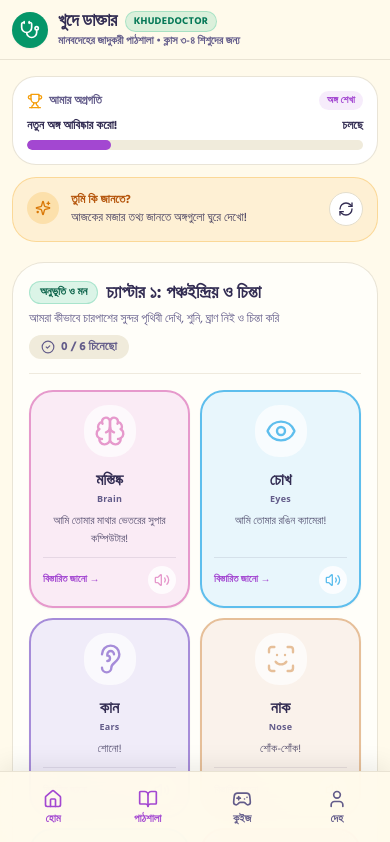
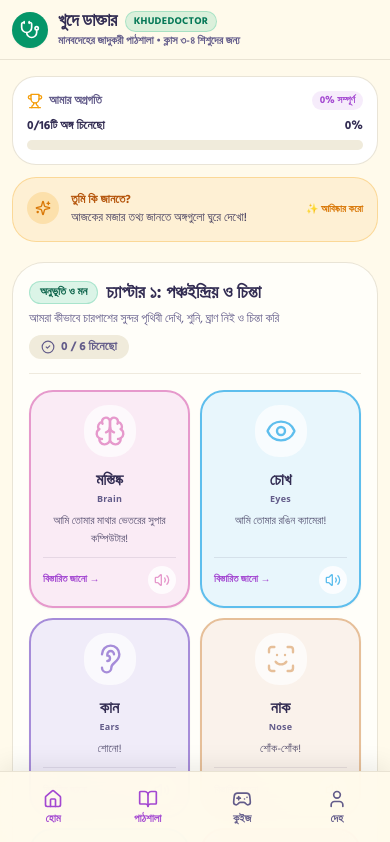
Before and after one commit to tomahmed420/KhudeDoctor-, a React (Vite) app: page / in a window 390 px wide. Shown: the top 842 px of the page. Built offline with nearby package versions, Linux system fonts and the light colour scheme; the HTML template or start-up script is replaced by a standard one.

Commit message:
fix: use real learning progress in compact mobile summary

```diff
--- a/src/components/wonders/WondersOfBody.tsx
+++ b/src/components/wonders/WondersOfBody.tsx
@@ -7,7 +7,6 @@ import {
   Home,
   Trophy,
   Sparkles,
-  RefreshCw,
   CheckCircle2,
   Activity,
   Stethoscope
@@ -31,8 +30,6 @@ export const WondersOfBody = () => {
   const [selectedOrgan, setSelectedOrgan] = useState<Organ | null>(null);
   const [isModalOpen, setIsModalOpen] = useState(false);
   const [quizMode, setQuizMode] = useState<QuizModeType>(null);
-  const [currentFactIdx, setCurrentFactIdx] = useState(0);
-
   // Learning progress tracker
   const [exploredIds, setExploredIds] = useState<string[]>(() => {
     try {
@@ -62,10 +59,9 @@ export const WondersOfBody = () => {
     }
   };
 
-  const handleNextFact = () => {
-    soundEffects.playPop();
-    setCurrentFactIdx((prev) => (prev + 1) % 8);
-  };
+  const exploredCount = exploredIds.length;
+  const totalCount = organsData.length;
+  const progressPercent = Math.round((exploredCount / totalCount) * 100);
 
   const changeView = (view: ViewMode) => {
     soundEffects.playPop();
@@ -188,15 +184,15 @@ export const WondersOfBody = () => {
                 আমার অগ্রগতি
               </span>
               <span className="text-[10px] sm:text-xs font-bangla font-extrabold px-2 py-0.5 rounded-full bg-primary/10 text-primary">
-                অঙ্গ শেখা
+                {progressPercent}% সম্পূর্ণ
               </span>
             </div>
             <div className="flex items-center justify-between gap-2 text-xs sm:text-sm font-bangla font-bold mb-1.5">
-              <span>নতুন অঙ্গ আবিষ্কার করো!</span>
-              <span>চলছে</span>
+              <span>{exploredCount}/{totalCount}টি অঙ্গ চিনেছো</span>
+              <span>{progressPercent}%</span>
             </div>
             <div className="w-full h-2.5 bg-muted rounded-full overflow-hidden">
-              <div className="h-full bg-primary rounded-full w-1/4" />
+              <motion.div className="h-full bg-primary rounded-full" animate={{ width: progressPercent + "%" }} transition={{ duration: 0.5 }} />
             </div>
           </div>
 
@@ -210,9 +206,7 @@ export const WondersOfBody = () => {
                 </p>
               </div>
             </div>
-            <button onClick={handleNextFact} aria-label="অন্য তথ্য দেখো" className="p-2 rounded-xl bg-card border border-border shrink-0 active:scale-95">
-              <RefreshCw className="w-4 h-4" />
-            </button>
+            <span className="text-amber-600 text-[10px] sm:text-xs font-bangla font-bold shrink-0">✨ আবিষ্কার করো</span>
           </div>
         </div>
 
```
